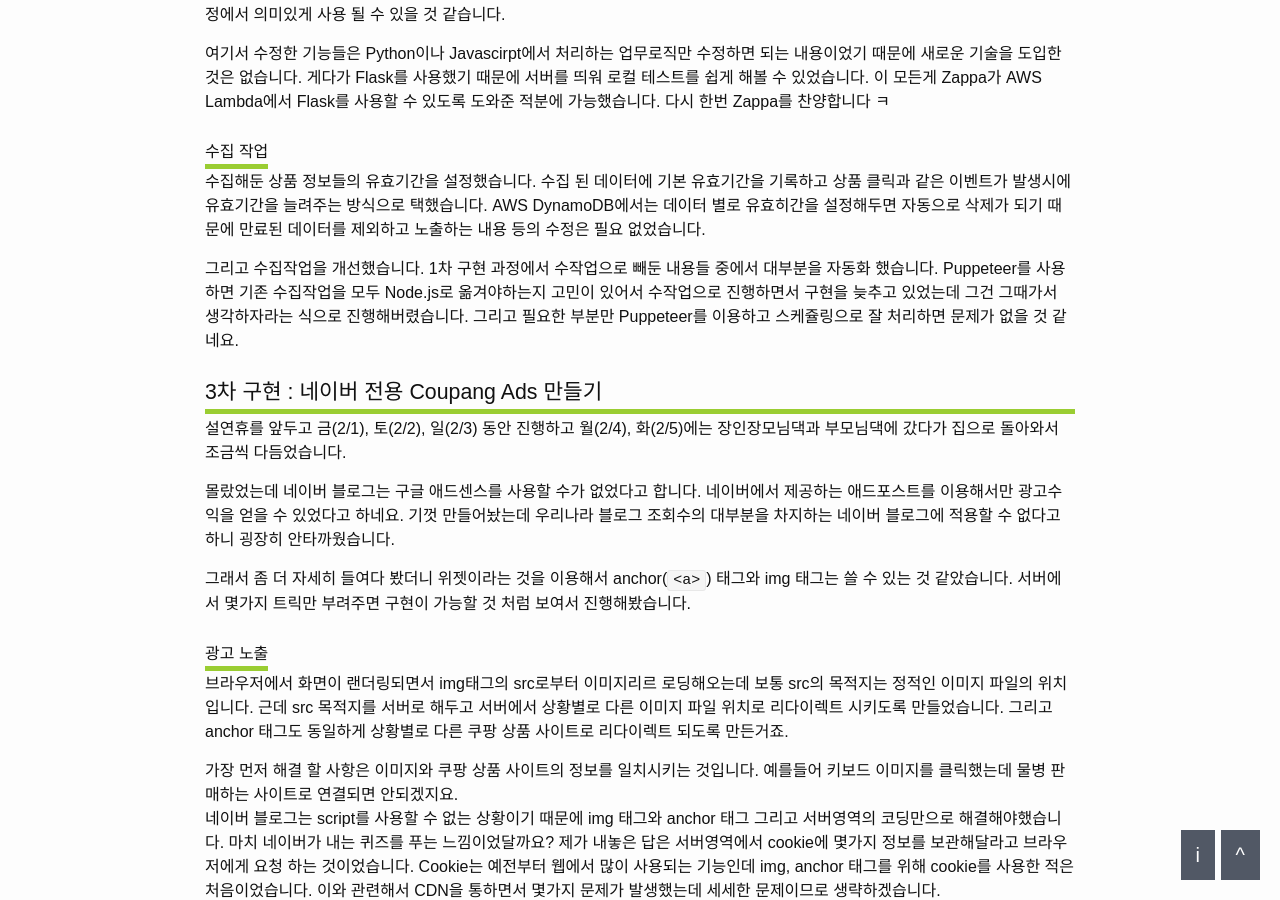
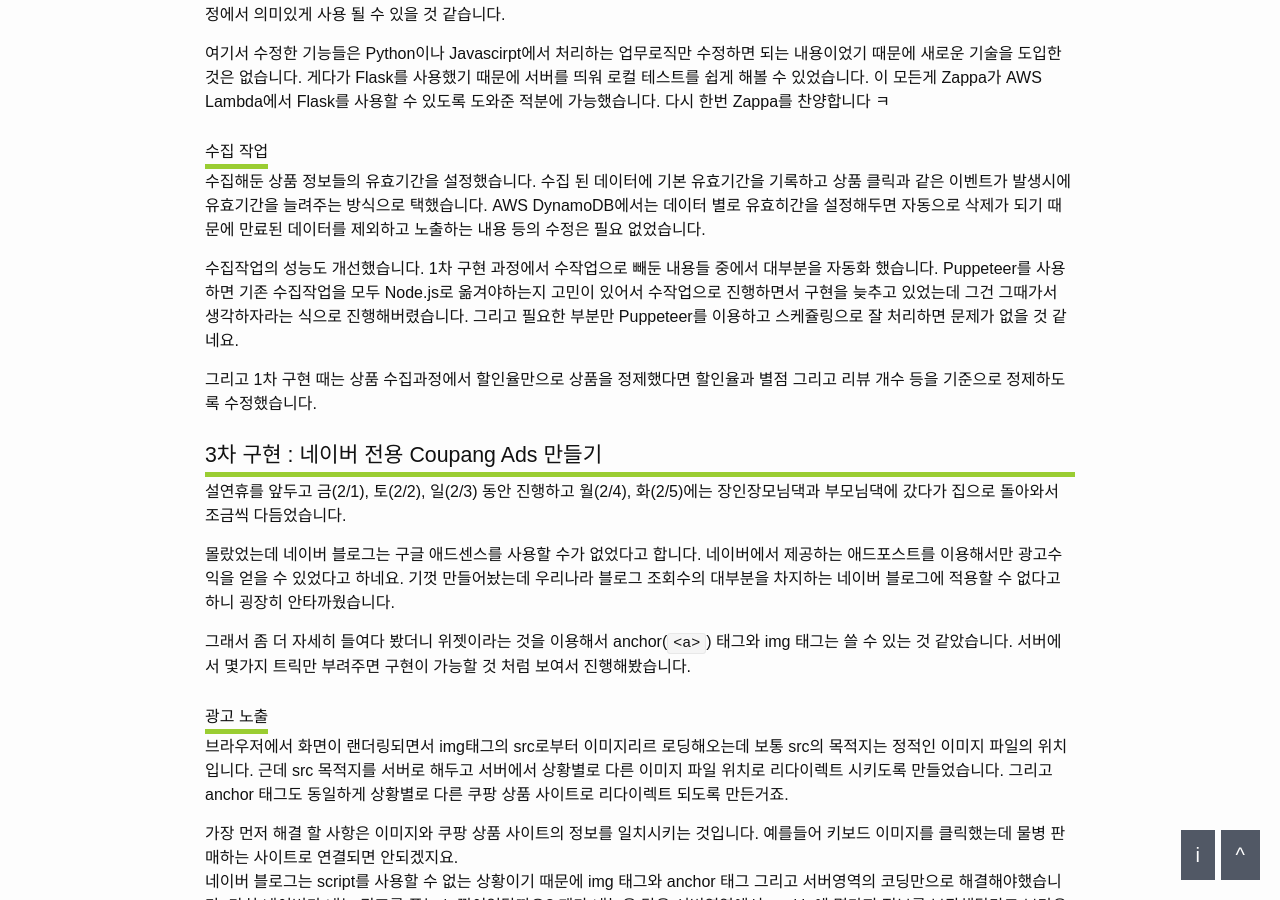
Before and after one commit to dveamer/dveamer.github.io, a Jekyll site: the page built from _posts/Toy-Projects/2019-01-27-CoupangAds.md, in a window 1280 px wide and 900 px high, scrolled down 4391 px. Built offline with Jekyll 4.4.1, drawn with Linux system fonts in a browser that asks for light colours; some of the changed text lies outside the part shown.

Commit message:
homepage

````diff
--- a/_posts/Toy-Projects/2019-01-27-CoupangAds.md
+++ b/_posts/Toy-Projects/2019-01-27-CoupangAds.md
@@ -115,7 +115,9 @@
 
 수집해둔 상품 정보들의 유효기간을 설정했습니다. 수집 된 데이터에 기본 유효기간을 기록하고 상품 클릭과 같은 이벤트가 발생시에 유효기간을 늘려주는 방식으로 택했습니다. AWS DynamoDB에서는 데이터 별로 유효히간을 설정해두면 자동으로 삭제가 되기 때문에 만료된 데이터를 제외하고 노출하는 내용 등의 수정은 필요 없었습니다.
 
-그리고 수집작업을 개선했습니다. 1차 구현 과정에서 수작업으로 빼둔 내용들 중에서 대부분을 자동화 했습니다. Puppeteer를 사용하면 기존 수집작업을 모두 Node.js로 옮겨야하는지 고민이 있어서 수작업으로 진행하면서 구현을 늦추고 있었는데 그건 그때가서 생각하자라는 식으로 진행해버렸습니다. 그리고 필요한 부분만 Puppeteer를 이용하고 스케쥴링으로 잘 처리하면 문제가 없을 것 같네요.
+수집작업의 성능도 개선했습니다. 1차 구현 과정에서 수작업으로 빼둔 내용들 중에서 대부분을 자동화 했습니다. Puppeteer를 사용하면 기존 수집작업을 모두 Node.js로 옮겨야하는지 고민이 있어서 수작업으로 진행하면서 구현을 늦추고 있었는데 그건 그때가서 생각하자라는 식으로 진행해버렸습니다. 그리고 필요한 부분만 Puppeteer를 이용하고 스케쥴링으로 잘 처리하면 문제가 없을 것 같네요.
+
+그리고 1차 구현 때는 상품 수집과정에서 할인율만으로 상품을 정제했다면 할인율과 별점 그리고 리뷰 개수 등을 기준으로 정제하도록 수정했습니다.
 
 ## 3차 구현 : 네이버 전용 Coupang Ads 만들기
 
@@ -124,8 +126,6 @@
 몰랐었는데 네이버 블로그는 구글 애드센스를 사용할 수가 없었다고 합니다. 네이버에서 제공하는 애드포스트를 이용해서만 광고수익을 얻을 수 있었다고 하네요. 기껏 만들어놨는데 우리나라 블로그 조회수의 대부분을 차지하는 네이버 블로그에 적용할 수 없다고 하니 굉장히 안타까웠습니다.
 
 그래서 좀 더 자세히 들여다 봤더니 위젯이라는 것을 이용해서 anchor(```<a>```) 태그와 img 태그는 쓸 수 있는 것 같았습니다. 서버에서 몇가지 트릭만 부려주면 구현이 가능할 것 처럼 보여서 진행해봤습니다.
-
-
 
 ### 광고 노출
 
````
Also changed, not shown: other parts of _posts/Toy-Projects/2019-01-27-CoupangAds.md (+1 -1 lines).
